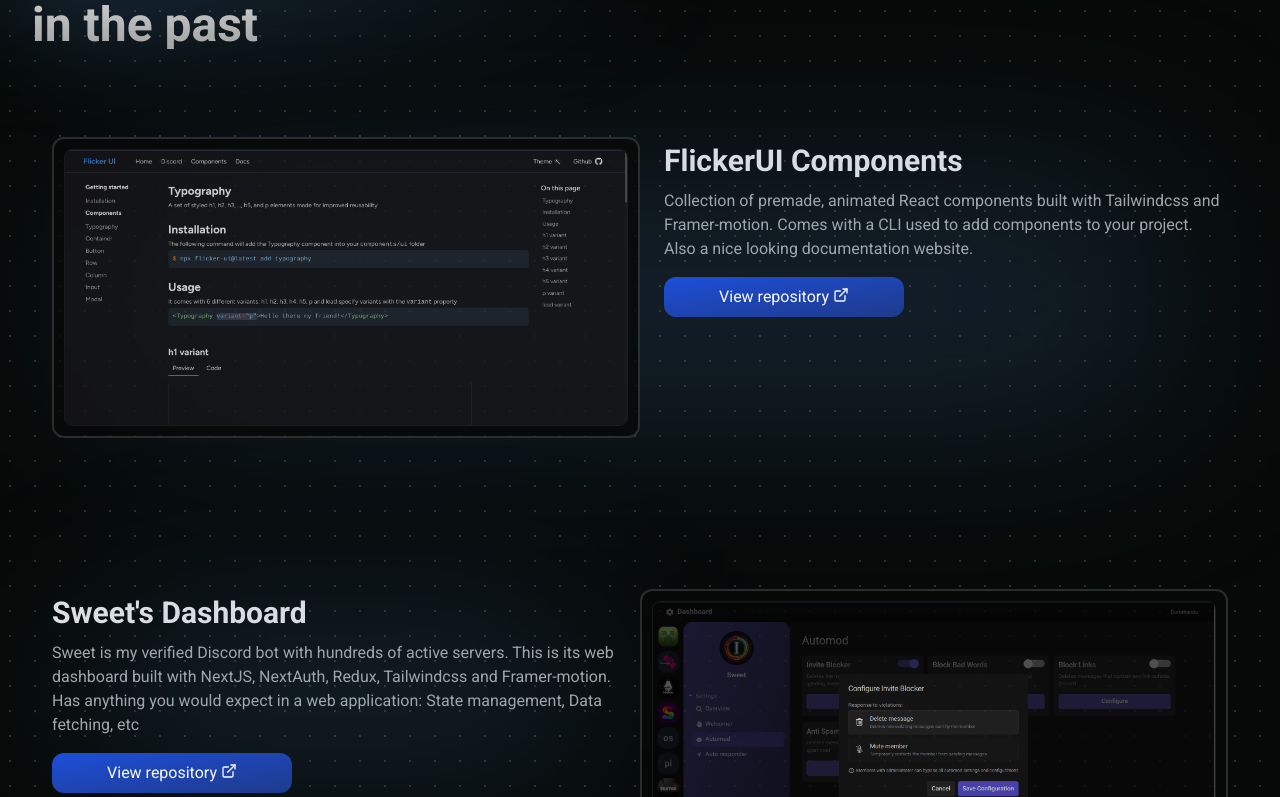
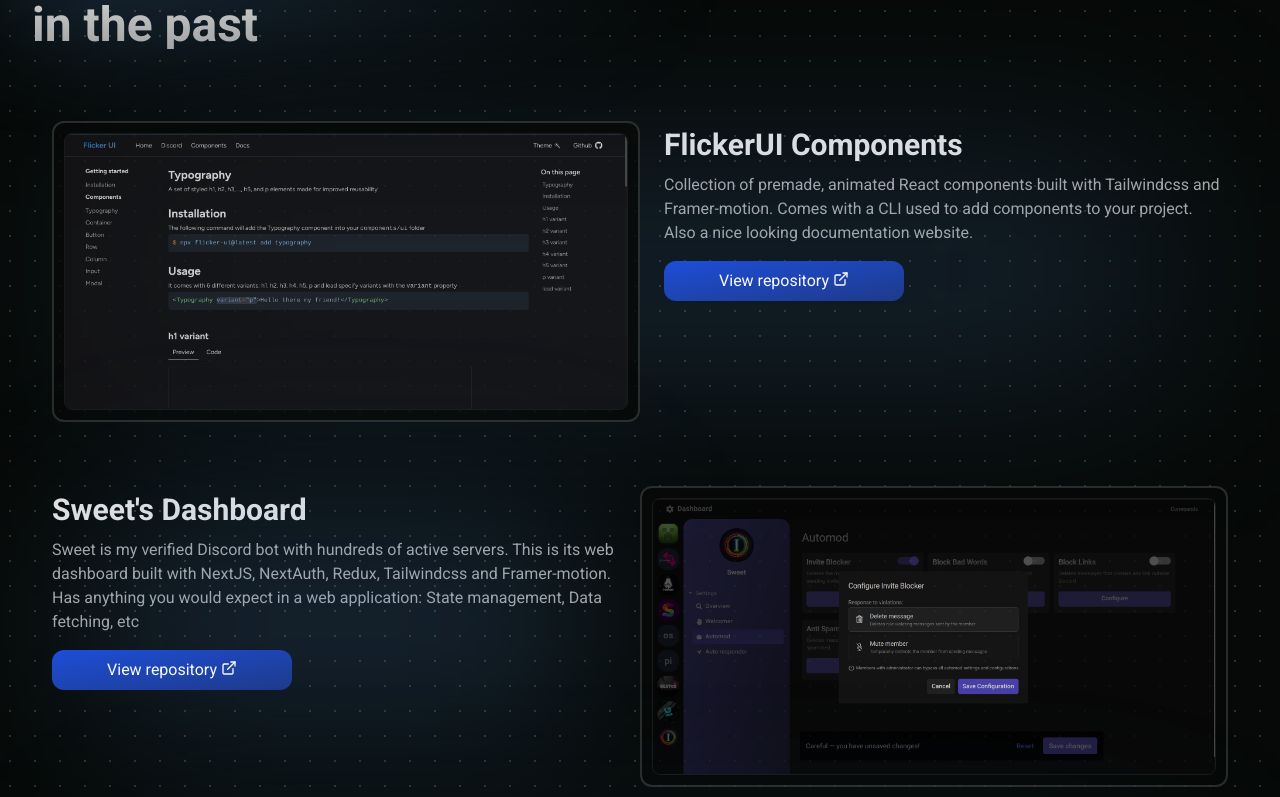
Before and after one commit to Humboorgir/portfolio-v3, a Next.js app: page / in a window 1280 px wide. Shown: the part 2423-3220 px from the top of the page. Built offline with nearby package versions, Linux system fonts and the light colour scheme.

Commit message:
feat(ProjectsSection): reduce spacing around projects

```diff
--- a/src/components/home/projects-section/project.tsx
+++ b/src/components/home/projects-section/project.tsx
@@ -29,8 +29,8 @@
   if (isEven)
     return (
       <Row className="relative z-10 px-5 items-stretch h-fit min-h-[2px]" items="start">
-        <div className="grid grid-cols-1 md:grid-cols-2 mb-32">
-          <Column className="relative mr-4 items-start mb-36">
+        <div className="grid grid-cols-1 md:grid-cols-2 mb-16">
+          <Column className="relative mr-4 items-start mb-8">
             <div className="absolute left-10 right-10 top-10 bottom-10 bg-blue-400/20 blur-[90px]" />
             <Text className="text-foreground/90 mb-2" variant="h3">
               {project.name}
@@ -55,10 +55,10 @@
 
   return (
     <Row className="relative z-10 px-5 items-stretch h-fit min-h-[2px]" items="start">
-      <div className="relative grid grid-cols-1 md:grid-cols-2 mb-32">
+      <div className="relative grid grid-cols-1 md:grid-cols-2 mb-16">
         <div className="absolute left-16 right-16 top-16 bottom-16 bg-blue-400/20 blur-[110px]" />
         <ProjectThumbnail isEven={isEven} project={project} />
-        <Column items="start" className="ml-6 mb-36">
+        <Column items="start" className="ml-6 mb-8">
           <Text className="text-foreground/90 mb-2" variant="h3">
             {project.name}
           </Text>
--- a/src/components/home/projects-section/title.tsx
+++ b/src/components/home/projects-section/title.tsx
@@ -4,7 +4,7 @@
 
 const Title = () => {
   return (
-    <Container className="relative w-full py-10 mt-16 mb-10">
+    <Container className="relative w-full py-10 mt-16 mb-6">
       <div
         className="absolute top-[8px] left-6 w-[50%] h-[2px] bg-gradient-to-r
             from-blue-400 to-transparent blur-[1px]"
```
